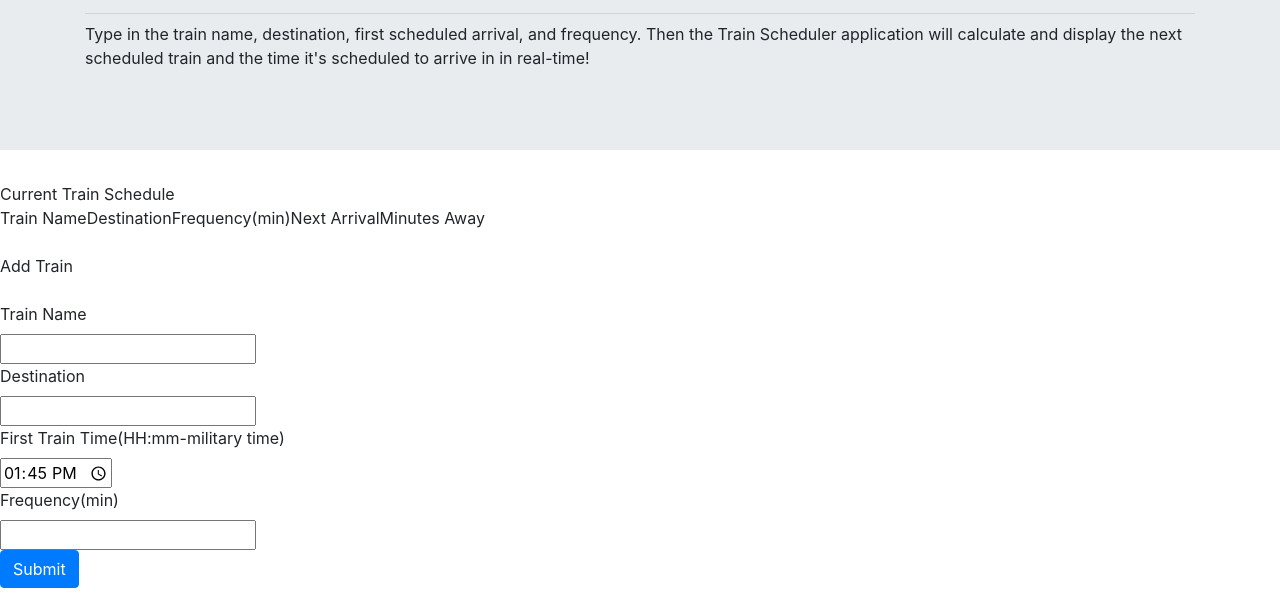
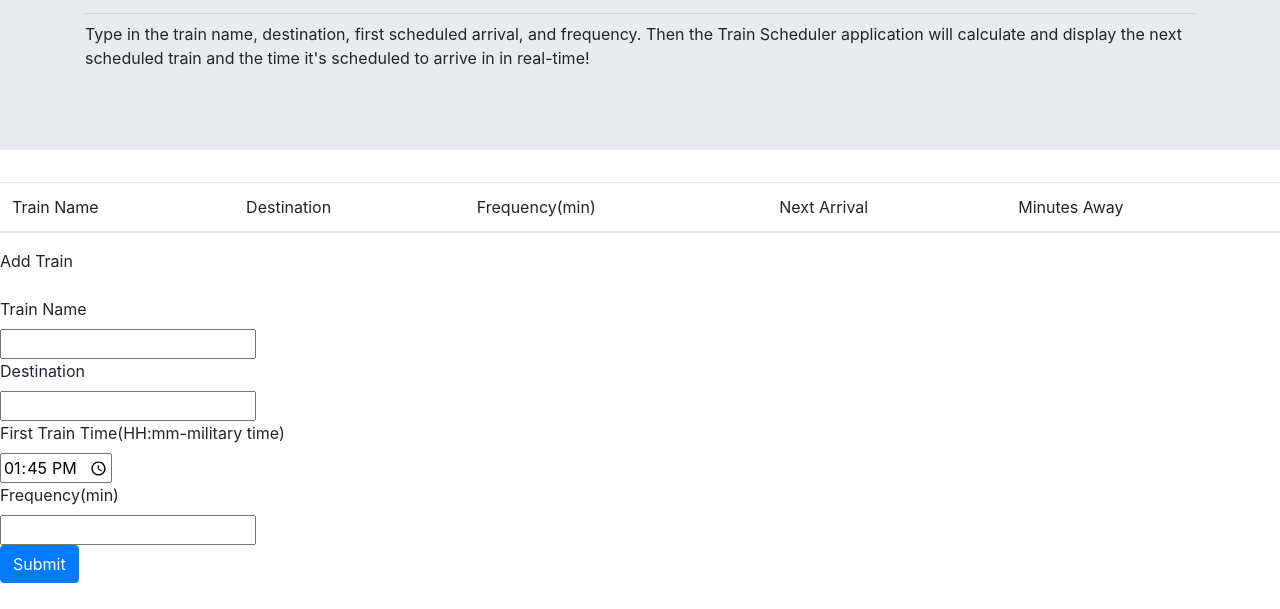
Before and after one commit to redricasa/RPS-Multiplayer, a plain HTML site: page index.html in a window 1280 px wide. Shown: the part 191-800 px from the top of the page. Drawn offline with nearby package versions, Linux system fonts and the light colour scheme; no server answers.

Commit message:
added bootstrap table and incorporated

```diff
--- a/index.html
+++ b/index.html
@@ -25,8 +25,31 @@
             <p>Type in the train name, destination, first scheduled arrival, and frequency. Then the Train Scheduler application will calculate and display the next scheduled train and the time it's scheduled to arrive in in real-time! </p>
         </div>
     </div>
+    <table class="table">
+        <thead>
+            <tr>
+                <th>Train Name</th>
+                <th>Destination</th>
+                <th>Frequency(min)</th>
+                <th>Next Arrival</th>
+                <th>Minutes Away</th>
+            </tr>
+        </thead>
+        <tbody>
+            <!-- <tr>
+                <td scope="row"></td>
+                <td></td>
+                <td></td>
+            </tr>
+            <tr>
+                <td scope="row"></td>
+                <td></td>
+                <td></td>
+            </tr> -->
+        </tbody>
+    </table>
 
-    <div> Current Train Schedule
+    <!-- <div> Current Train Schedule
         <table>
             <thead>
                 <tr>
@@ -39,9 +62,9 @@
             </thead>
             <tbody>
                 <!-- dynamically added rows go here! -->
-            </tbody>
+            <!-- </tbody>
         </table><br>
-    </div>
+    </div> -->
     <form>
         <div>Add Train</div><br>
         <label for="train-input">Train Name</label><br>
@@ -53,7 +76,7 @@
         <label for="next-input">Frequency(min)</label><br>
         <input type="number" name="next" id="frequency-input" min='0'><br>
         <!-- submit button -->
-        <input name="" id="" class="btn btn-primary" type="button" value="Submit">
+        <input name="submit" id="submit" class="btn btn-primary" type="button" value="Submit">
     </form>
     <!-- jQuery first, then Popper.js, then Bootstrap JS -->
     <script src="https://code.jquery.com/jquery-3.3.1.slim.min.js" integrity="sha384-q8i/X+965DzO0rT7abK41JStQIAqVgRVzpbzo5smXKp4YfRvH+8abtTE1Pi6jizo" crossorigin="anonymous"></script>
```
